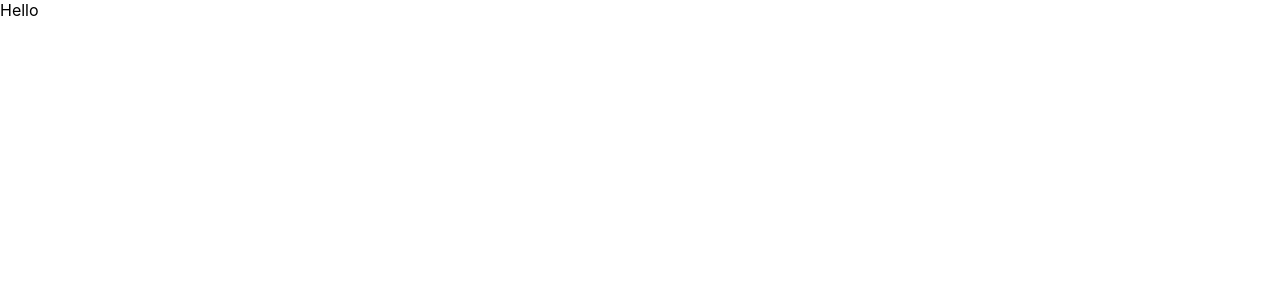
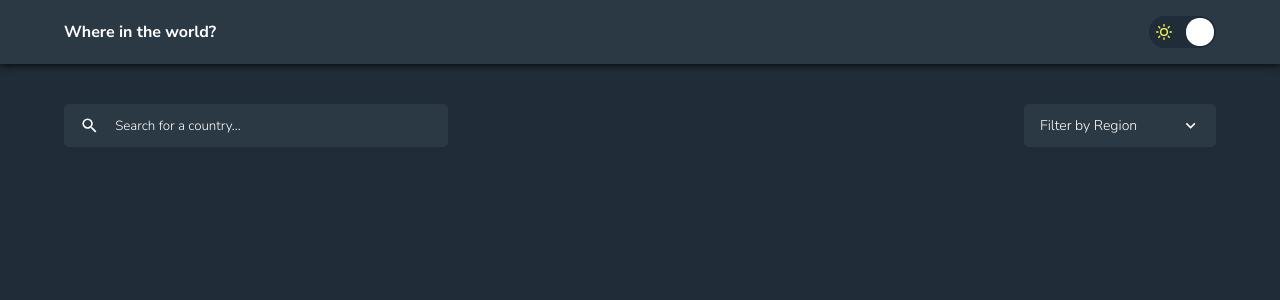
Before and after one commit to Galvaothiago/rest-countries, a React (Create React App) app: page / in a window 1280 px wide. Shown: the top 300 px of the page. Built offline with nearby package versions, Linux system fonts and the light colour scheme.

Commit message:
added components to handle with inputs

```diff
--- a/package.json
+++ b/package.json
@@ -8,7 +8,9 @@
     "@testing-library/user-event": "^12.1.10",
     "react": "^17.0.2",
     "react-dom": "^17.0.2",
+    "react-icons": "^4.2.0",
     "react-scripts": "4.0.3",
+    "styled-components": "^5.3.0",
     "web-vitals": "^1.0.1"
   },
   "scripts": {
--- a/public/index.html
+++ b/public/index.html
@@ -3,6 +3,9 @@
   <head>
     <meta charset="utf-8" />
     <link rel="icon" href="%PUBLIC_URL%/favicon.ico" />
+    <link rel="preconnect" href="https://fonts.googleapis.com" />
+    <link rel="preconnect" href="https://fonts.gstatic.com" crossorigin />
+    <link href="https://fonts.googleapis.com/css2?family=Nunito+Sans:wght@300;600;700;800&display=swap" rel="stylesheet" />
     <meta name="viewport" content="width=device-width, initial-scale=1" />
     <meta name="theme-color" content="#000000" />
     <meta
--- a/src/App.js
+++ b/src/App.js
@@ -1,10 +1,39 @@
+import { Header } from "./components/Header";
+import styled from 'styled-components'
+import { Filter } from "./components/FilterInput";
+import { Select } from "./components/FilterSelect";
 
 function App() {
   return (
-    <div>
-      Hello
-    </div>
+    <>
+      <Header />
+      <Dashboard>
+        <SearchContainer>
+          <Filter />
+          <Select />
+        </SearchContainer>
+
+      </Dashboard>
+    </>
   );
 }
 
+const Dashboard = styled.main`
+  max-width: 1440px;
+  width: 100%;
+
+  padding: 2.5rem 4rem;
+
+  min-height: calc(100vh - 4rem);
+  height: 100%;
+  background: var(--VeryDarkBlueBackground);
+
+`
+
+const SearchContainer = styled.div`
+  display: flex;
+  align-items: center;
+  justify-content: space-between;
+`
+
 export default App;
--- a/src/index.js
+++ b/src/index.js
@@ -2,8 +2,12 @@ import React from 'react';
 import ReactDOM from 'react-dom';
 import './index.css';
 import App from './App';
+import { GlobalStyle } from './global'
 
 ReactDOM.render(
-  <App />,
+  <>
+    <App />
+    <GlobalStyle />
+  </>,
   document.getElementById('root')
 );
```
Also changed, not shown: 1 other file (tests, documents, lock files or other folders).
